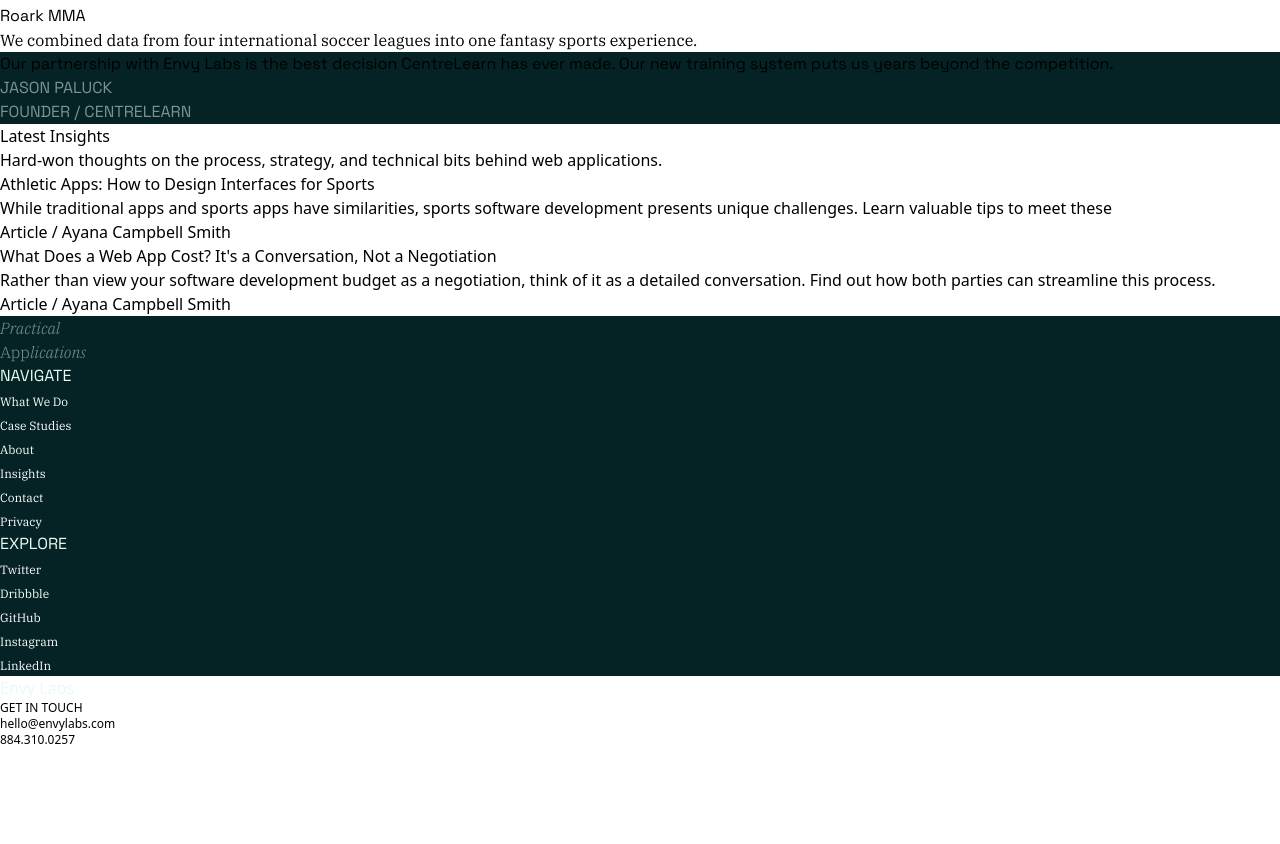
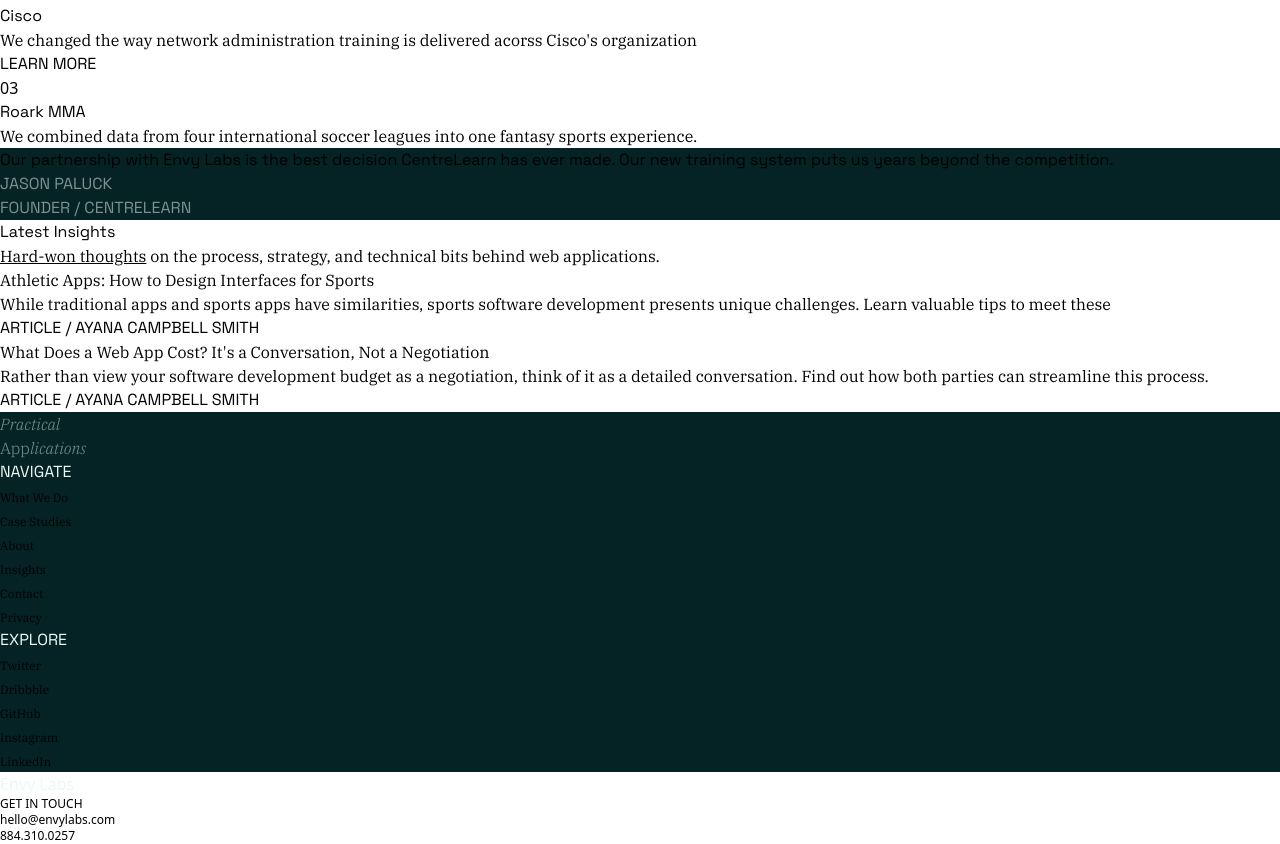
Before and after one commit to sneakin-allie/envy-site-v8, a website: page src/index.html in a window 1280 px wide. Shown: the part 844-1688 px from the top of the page. Before the commit the page ends 1592 px from the top, so only its background shows below. Drawn offline with Linux system fonts and the light colour scheme.

Commit message:
First attempt at styling header

```diff
--- a/src/index.html
+++ b/src/index.html
@@ -14,12 +14,12 @@
             <nav>
                 <div>
                     <div>
-                        <h1 class="text-lightgray text-xs">
+                        <h1 class="text-white text-xs">
                             Envy Labs <!-- this might need to be an img -->
                         </h1>
                     </div>
                     <div>
-                        <h2 class="text-lightgray text-xs font-spacegrotesk">
+                        <h2 class="text-white text-xs font-spacegrotesk">
                             Insightful web applications
                         </h2>
                     </div>
@@ -27,27 +27,27 @@
                 <ul>
                     <li>
                         <a href="#">
-                            <span class="text-lightgray text-xs font-spacegrotesk">What We Do</span>
+                            <span class="text-white text-xs font-spacegrotesk">What We Do</span>
                         </a>
                     </li>
                     <li>
                         <a href="#">
-                            <span class="text-lightgray text-xs font-spacegrotesk">Case Studies</span>
+                            <span class="text-white text-xs font-spacegrotesk">Case Studies</span>
                         </a>
                     </li>
                     <li>
                         <a href="#">
-                            <span class="text-lightgray text-xs font-spacegrotesk">About</span>
+                            <span class="text-white text-xs font-spacegrotesk">About</span>
                         </a>
                     </li>
                     <li>
                         <a href="#">
-                            <span class="text-lightgray text-xs font-spacegrotesk">Insights</span>
+                            <span class="text-white text-xs font-spacegrotesk">Insights</span>
                         </a>
                     </li>
                     <li>
                         <a href="#">
-                            <span class="text-lightgray text-xs font-spacegrotesk">Contact</span>
+                            <span class="text-white text-xs font-spacegrotesk">Contact</span>
                         </a>
                     </li>
                 </ul>
@@ -55,8 +55,11 @@
         </div> <!-- end nav -->
         <div>
             <div>
-                <p class="text-graygreen text-8xl font-ibmplexserif font-light">
-                    <em>Practical</em> App<em>lications</em> <!-- needs a white period at the end -->
+                <p class="text-graygreen text-8xl font-ibmplexserif font-light pl-20">
+                    <em>Practical</em>
+                </p>
+                <p class="text-graygreen text-8xl font-ibmplexserif font-light text-center">
+                    App<em>lications</em> <!-- needs a white period at the end -->
                 </p>
             </div>
             <div>
@@ -178,37 +181,37 @@
             </div> <!-- end dark green bg -->
             <div> <!-- begin white bg -->
                 <div>
-                    <p>
+                    <p class="text-darkgreen font-spacegrotesk font-bold">
                         Latest Insights
                     </p>
-                    <p>
-                        Hard-won thoughts on the process, strategy, and technical bits behind web applications.
+                    <p class="text-darkslategray font-ibmplexserif">
+                        <u>Hard-won thoughts</u> on the process, strategy, and technical bits behind web applications.
                     </p>
                 </div>
                 <div>
                     <div>
                         <img />
-                        <p>
+                        <p class="text-darkgreen font-ibmplexserif font-bold">
                             Athletic Apps: How to Design Interfaces for Sports
                         </p>
-                        <p>
+                        <p class="text-darkslategray font-ibmplexserif">
                             While traditional apps and sports apps have similarities, sports software development presents unique challenges.
                             Learn valuable tips to meet these
                         </p>
-                        <p>
+                        <p class="text-darkgreen font-spacegrotesk uppercase">
                             Article / Ayana Campbell Smith
                         </p>
                     </div>
                     <div>
                         <img />
-                        <p>
+                        <p class="text-darkgreen font-ibmplexserif font-bold">
                             What Does a Web App Cost? It's a Conversation, Not a Negotiation
                         </p>
-                        <p>
+                        <p class="text-darkslategray font-ibmplexserif">
                             Rather than view your software development budget as a negotiation, think of it as a detailed conversation.
                             Find out how both parties can streamline this process.
                         </p>
-                        <p>
+                        <p class="text-darkgreen font-spacegrotesk uppercase">
                             Article / Ayana Campbell Smith
                         </p>
                     </div>
@@ -232,32 +235,32 @@
                     <ul>
                         <li>
                             <a href="#">
-                                <span class="text-lightgray font-ibmplexserif text-xs">What We Do</span>
+                                <span class="text-white font-ibmplexserif text-xs">What We Do</span>
                             </a>
                         </li>
                         <li>
                             <a href="#">
-                                <span class="text-lightgray font-ibmplexserif text-xs">Case Studies</span>
+                                <span class="text-white font-ibmplexserif text-xs">Case Studies</span>
                             </a>
                         </li>
                         <li>
                             <a href="#">
-                                <span class="text-lightgray font-ibmplexserif text-xs">About</span>
+                                <span class="text-white font-ibmplexserif text-xs">About</span>
                             </a>
                         </li>
                         <li>
                             <a href="#">
-                                <span class="text-lightgray font-ibmplexserif text-xs">Insights</span>
+                                <span class="text-white font-ibmplexserif text-xs">Insights</span>
                             </a>
                         </li>
                         <li>
                             <a href="#">
-                                <span class="text-lightgray font-ibmplexserif text-xs">Contact</span>
+                                <span class="text-white font-ibmplexserif text-xs">Contact</span>
                             </a>
                         </li>
                         <li>
                             <a href="#">
-                                <span class="text-lightgray font-ibmplexserif text-xs">Privacy</span>
+                                <span class="text-white font-ibmplexserif text-xs">Privacy</span>
                             </a>
                         </li>
                     </ul>
@@ -269,27 +272,27 @@
                     <ul>
                         <li>
                             <a href="#">
-                                <span class="text-lightgray font-ibmplexserif text-xs">Twitter</span>
+                                <span class="text-white font-ibmplexserif text-xs">Twitter</span>
                             </a>
                         </li>
                         <li>
                             <a href="#">
-                                <span class="text-lightgray font-ibmplexserif text-xs">Dribbble</span>
+                                <span class="text-white font-ibmplexserif text-xs">Dribbble</span>
                             </a>
                         </li>
                         <li>
                             <a href="#">
-                                <span class="text-lightgray font-ibmplexserif text-xs">GitHub</span>
+                                <span class="text-white font-ibmplexserif text-xs">GitHub</span>
                             </a>
                         </li>
                         <li>
                             <a href="#">
-                                <span class="text-lightgray font-ibmplexserif text-xs">Instagram</span>
+                                <span class="text-white font-ibmplexserif text-xs">Instagram</span>
                             </a>
                         </li>
                         <li>
                             <a href="#">
-                                <span class="text-lightgray font-ibmplexserif text-xs">LinkedIn</span>
+                                <span class="text-white font-ibmplexserif text-xs">LinkedIn</span>
                             </a>
                         </li>
                     </ul>
```
